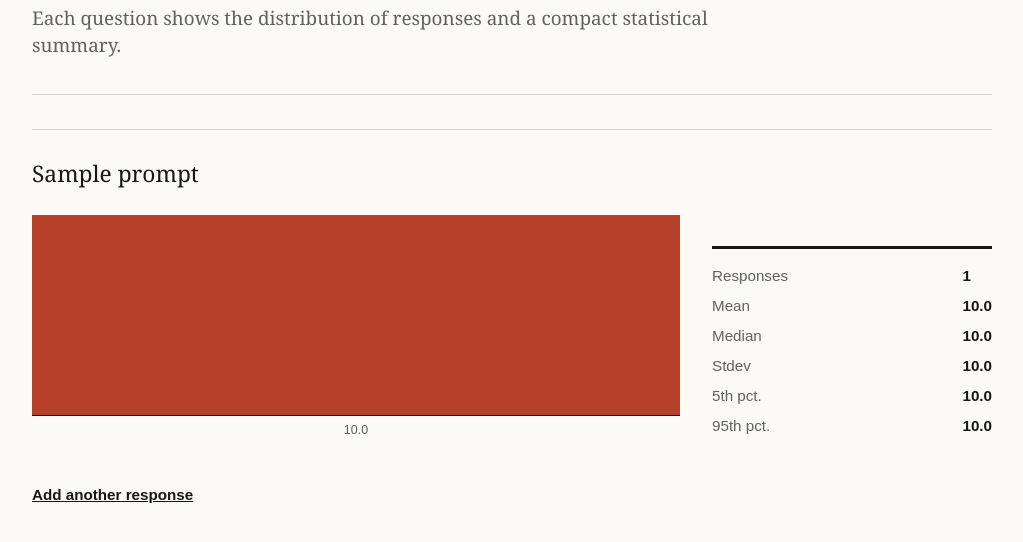
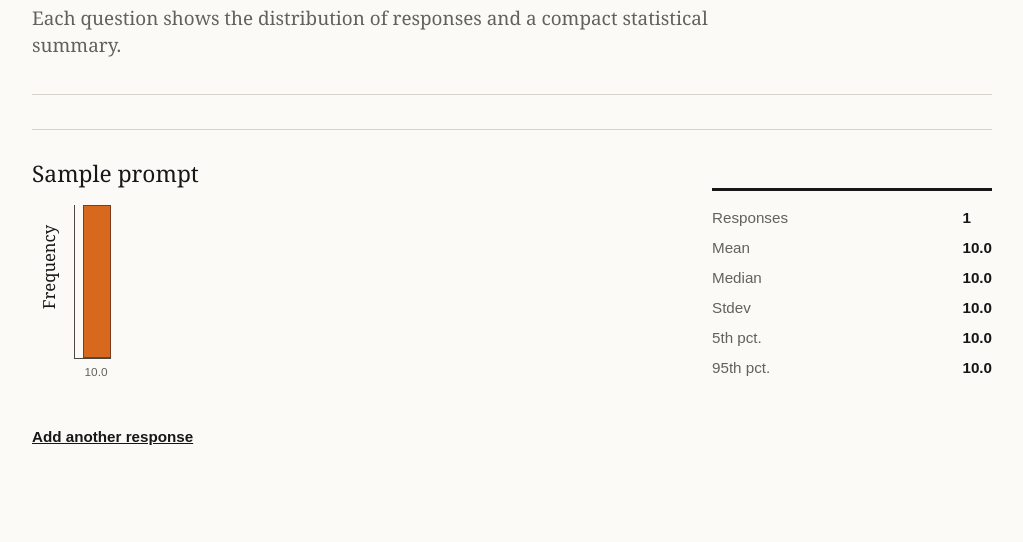
Before and after one commit to richpsharp/aupoll, a Flask app: template src/aupoll/templates/results.html in a window 1280 px wide. Shown: the part 160-702 px from the top of the page, without its empty margins (128-1151 px from the left). Run offline with Flask 3, Linux system fonts and the light colour scheme; the template is opened without the code that fills it: most values are stand-ins (such as "Sample title", 1, 10 or a date in 2020).

Commit message:
Refine histogram styling

```diff
--- a/src/aupoll/static/styles.css
+++ b/src/aupoll/static/styles.css
@@ -165,38 +165,62 @@ legend {
   font-weight: 500;
 }
 
+.plot {
+  display: grid;
+  grid-template-columns: 34px max-content;
+  align-items: end;
+  gap: 8px;
+  max-width: 420px;
+}
+
+.axis-label {
+  align-self: center;
+  color: var(--ink);
+  font-size: 1.04rem;
+  line-height: 1;
+  text-align: center;
+  transform: rotate(-90deg);
+  white-space: nowrap;
+}
+
 .histogram {
   display: grid;
-  grid-template-columns: repeat(var(--bucket-count), minmax(20px, 1fr));
+  grid-template-columns: repeat(var(--bucket-count), 28px);
   align-items: end;
-  gap: 7px;
-  min-height: 210px;
-  padding-top: 10px;
-  border-bottom: 1px solid var(--ink);
+  justify-content: start;
+  gap: 0;
+  height: 154px;
+  padding: 0 0 0 8px;
+  border-bottom: 1px solid #4b4844;
+  border-left: 1px solid #4b4844;
 }
 
 .bar-wrap {
   display: grid;
   align-items: end;
-  height: 200px;
+  height: 153px;
 }
 
 .bar {
   min-height: 2px;
-  background: var(--accent);
+  border: 1px solid #7d3d1d;
+  background: #d7681e;
 }
 
 .bar.empty {
-  background: #e5dfd7;
+  border-color: transparent;
+  background: transparent;
 }
 
 .ticks {
   display: grid;
-  grid-template-columns: repeat(var(--bucket-count), minmax(20px, 1fr));
-  gap: 7px;
+  grid-template-columns: repeat(var(--bucket-count), 28px);
+  justify-content: start;
+  gap: 0;
   margin-top: 8px;
+  padding-left: 8px;
   color: var(--muted);
-  font: 0.78rem/1 Arial, sans-serif;
+  font: 0.74rem/1 Arial, sans-serif;
   text-align: center;
 }
 
--- a/src/aupoll/templates/results.html
+++ b/src/aupoll/templates/results.html
@@ -15,6 +15,9 @@
   <div>
     <h2>{{ figure.question["prompt"] }}</h2>
     {% if figure.summary.count %}
+    <div class="plot">
+      <div class="axis-label">Frequency</div>
+      <div>
         <div class="histogram" style="--bucket-count: {{ figure.buckets|length }}">
           {% for bucket in figure.buckets %}
           {% set height = 2 if figure.max_count == 0 else (bucket.count / figure.max_count * 100) %}
@@ -25,6 +28,8 @@
         </div>
         <div class="ticks" style="--bucket-count: {{ figure.buckets|length }}">
           {% for bucket in figure.buckets %}<span>{{ format_number(bucket.value) }}</span>{% endfor %}
+        </div>
+      </div>
     </div>
     {% else %}
     <p class="empty-note">No responses yet.</p>
```
Lines whose indentation alone changed are shown as unchanged.
